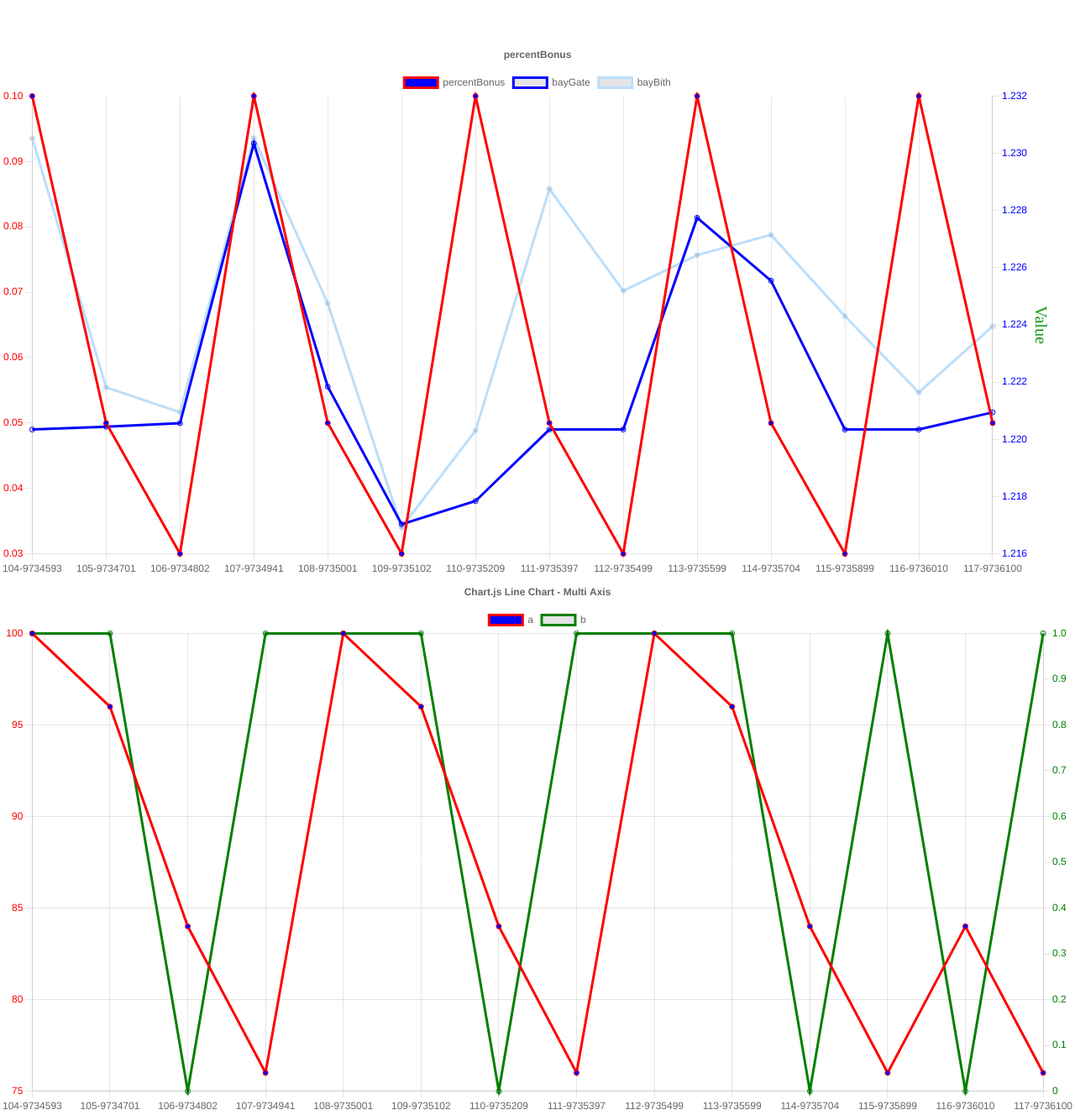
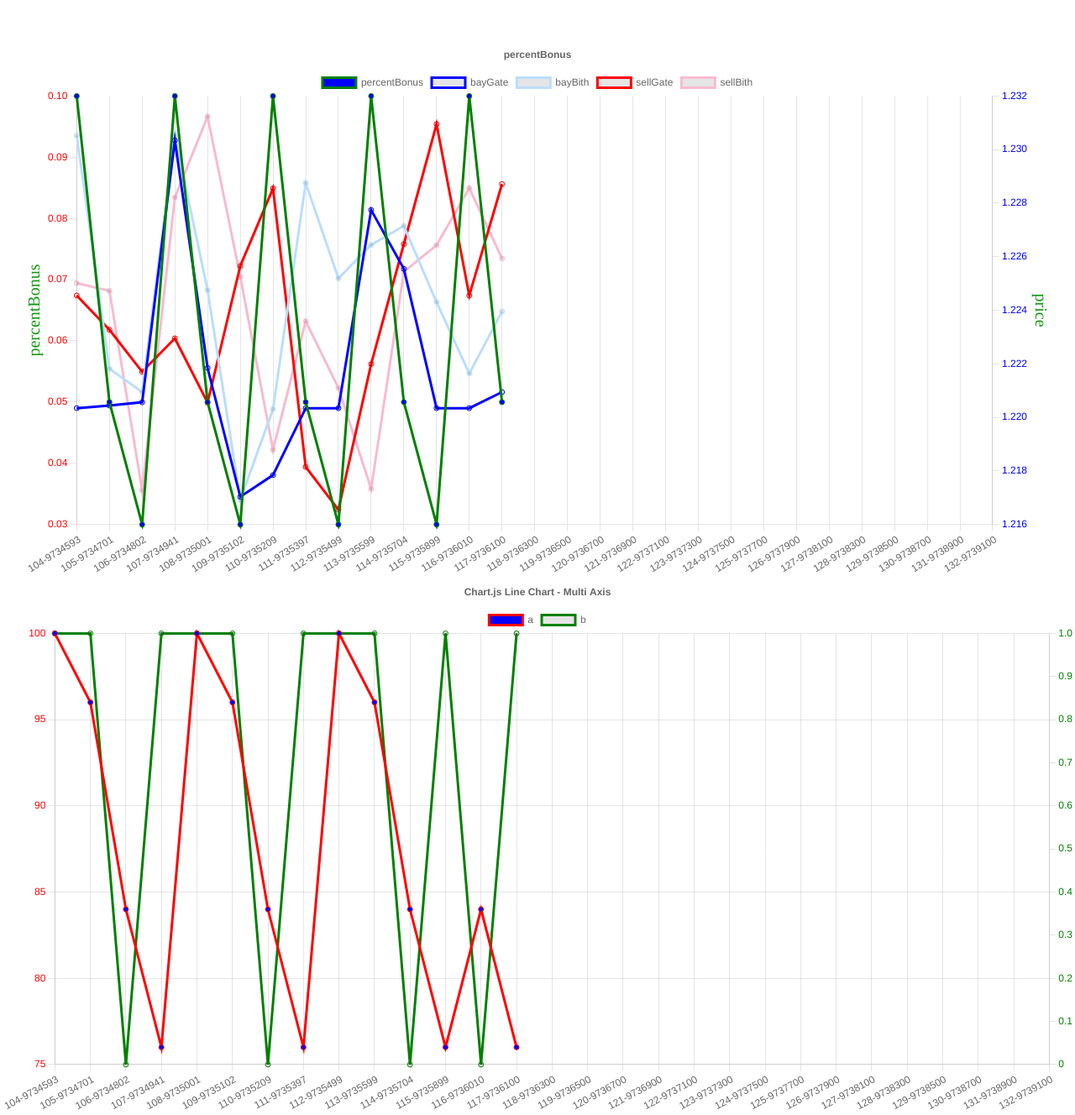
Before and after one commit to illusionoff/reactcriptoarbitr_test, a React (Create React App) app in the folder example/: page / in a window 1280 px wide. Shown: the part 242-1570 px from the top of the page at 84% size. Built offline with nearby package versions, Linux system fonts and the light colour scheme.

Commit message:
two chart more lines

```diff
--- a/example/src/components/Chart.js
+++ b/example/src/components/Chart.js
@@ -17,9 +17,23 @@ const timeGate = [1628959734593, 1628959734701, 1628959734802, 1628959734941, 16
 const timeBith = [1628959734593, 1628959734701, 1628959734802, 1628959734941, 1628959735001, 1628959735102, 1628959735209, 1628959735397, 1628959735499, 1628959735599, 1628959735704, 1628959735899, 1628959736010, 1628959736100];
 const percentBonus = [0.1, 0.05, 0.03, 0.1, 0.05, 0.03, 0.1, 0.05, 0.03, 0.1, 0.05, 0.03, 0.1, 0.05];
 
-const dataY = [1628959734593, 1628959734701, 1628959734802, 1628959734941, 1628959735001, 1628959735102, 1628959735209, 1628959735397, 1628959735499, 1628959735599, 1628959735704, 1628959735899, 1628959736010, 1628959736100];
+let dataY = [1628959734593, 1628959734701, 1628959734802, 1628959734941, 1628959735001, 1628959735102, 1628959735209, 1628959735397, 1628959735499, 1628959735599, 1628959735704, 1628959735899, 1628959736010, 1628959736100];
+let numberY = [104, 105, 106, 107, 108, 109, 110, 111, 112, 113, 114, 115, 116, 117];
 
-const numberY = [104, 105, 106, 107, 108, 109, 110, 111, 112, 113, 114, 115, 116, 117];
+let dataYTimeEnd = dataY[dataY.length - 1];
+let arrMore = [];
+let count = 118;
+for (let i = 0; i < 15; i++) {
+  dataYTimeEnd += 200;
+  arrMore.push(dataYTimeEnd);
+  numberY.push(count);
+  count++;
+}
+dataY = [...dataY, ...arrMore];
+
+
+
+
 console.log('numberY[2].toString()=', typeof numberY[2].toString());
 console.log('String', 'str');
 let newDataY = dataY.map((elem, index) => {
@@ -183,7 +197,7 @@ const data2 = canvas => {
       yAxisID: 'a',
       // backgroundColor: ['red', 'red', 'red', 'red', 'red'],
       backgroundColor: 'blue',
-      borderColor: 'red',
+      borderColor: 'green',
       // color: "#F7464A",
       // fillColor: "rgba(255, 187, 0, 1)",
       // color: 'blue',
@@ -198,8 +212,18 @@ const data2 = canvas => {
       yAxisID: 'c',
       borderColor: '#bbdefb',
       data: [1.23034442, 1.22054442, 1.21956442, 1.23034442, 1.22384442, 1.215034442, 1.21884442, 1.22834442, 1.22434442, 1.22574442, 1.22654442, 1.22334442, 1.22034442, 1.22294442]
+    }, {
+      label: 'sellGate',
+      yAxisID: 'd',
+      borderColor: 'red',
+      data: [1.25034442, 1.24954442, 1.24856442, 1.24934442, 1.24784442, 1.251034442, 1.25284442, 1.24634442, 1.24534442, 1.24874442, 1.25154442, 1.25434442, 1.25034442, 1.25294442]
+    },
+    {
+      label: 'sellBith',
+      yAxisID: 'e',
+      borderColor: '#f8bbd0',
+      data: [1.26034442, 1.25954442, 1.23856442, 1.26934442, 1.27784442, 1.261034442, 1.24284442, 1.25634442, 1.24934442, 1.23874442, 1.26154442, 1.26434442, 1.27034442, 1.26294442]
     }
-
 
     ]
 
@@ -232,6 +256,18 @@ const options2 = {
       type: 'linear',
       display: true,
       position: 'left',
+      title: {
+        display: true,
+        text: 'percentBonus',
+        color: '#191',
+        font: {
+          family: 'Times',
+          size: 20,
+          style: 'normal',
+          lineHeight: 1.2
+        },
+        padding: { top: 30, left: 0, right: 0, bottom: 0 }
+      },
       ticks: {
         // // For a category axis, the val is the index so the lookup via getLabelForValue is needed
         // callback: function (val, index) {
@@ -258,7 +294,7 @@ const options2 = {
       position: 'right',
       title: {
         display: true,
-        text: 'Value',
+        text: 'price',
         color: '#191',
         font: {
           family: 'Times',
@@ -285,6 +321,16 @@ const options2 = {
       },
     },
     c: {
+      type: 'linear',
+      display: false,
+      position: 'right',
+    },
+    d: {
+      type: 'linear',
+      display: false,
+      position: 'right',
+    },
+    e: {
       type: 'linear',
       display: false,
       position: 'right',
```
